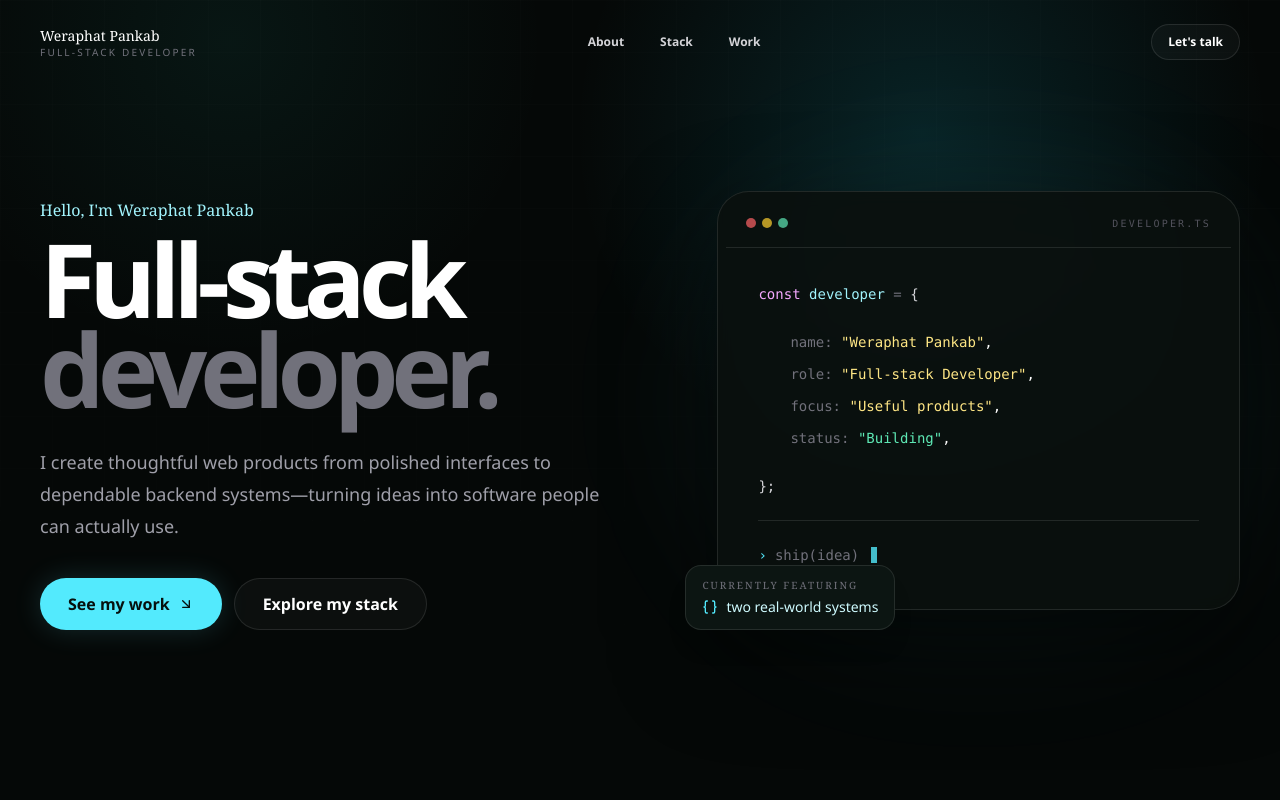
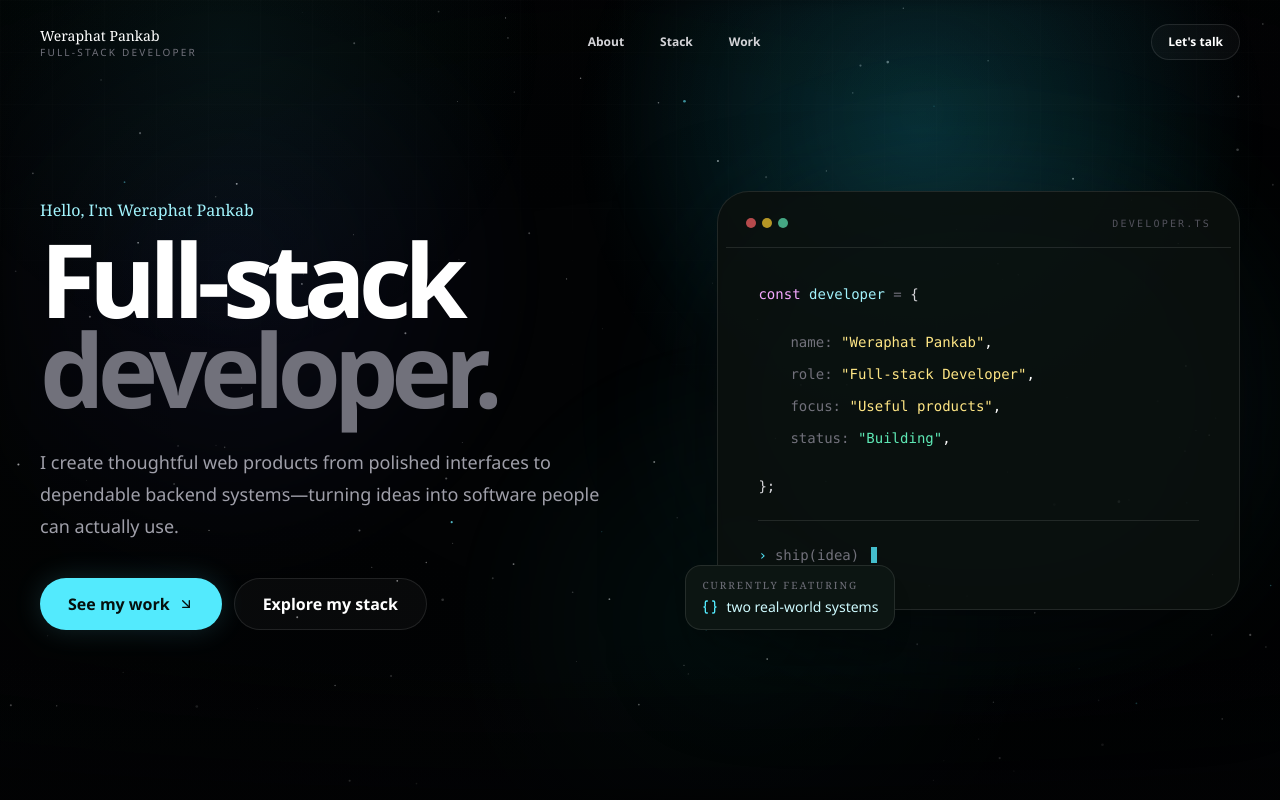
Before and after one commit to pgplagrob/MyProfile, a Next.js app: page / in a window 1280 px wide. Shown: the top 800 px of the page. Built offline with nearby package versions, Linux system fonts and the light colour scheme.

Commit message:
feat: add cosmic portfolio motion

```diff
--- a/src/app/globals.css
+++ b/src/app/globals.css
@@ -27,6 +27,7 @@ body {
   background: var(--background);
   color: var(--foreground);
   font-family: "Segoe UI", Arial, Helvetica, sans-serif;
+  overflow-x: hidden;
 }
 
 ::selection {
@@ -39,6 +40,46 @@ body {
     linear-gradient(rgb(255 255 255 / 0.035) 1px, transparent 1px),
     linear-gradient(90deg, rgb(255 255 255 / 0.035) 1px, transparent 1px);
   background-size: 52px 52px;
+}
+
+.cosmic-canvas {
+  opacity: 0;
+  animation: cosmic-fade-in 1.8s ease-out forwards;
+}
+
+.cosmic-nebula {
+  background:
+    radial-gradient(circle at 72% 14%, rgb(34 211 238 / 0.11), transparent 28%),
+    radial-gradient(circle at 18% 34%, rgb(99 102 241 / 0.08), transparent 27%),
+    radial-gradient(circle at 58% 78%, rgb(20 184 166 / 0.07), transparent 30%);
+  filter: blur(8px);
+}
+
+.cosmic-vignette {
+  background:
+    linear-gradient(to bottom, rgb(2 3 4 / 0.12), transparent 15%, transparent 82%, rgb(2 3 4 / 0.72)),
+    radial-gradient(ellipse at center, transparent 35%, rgb(2 3 4 / 0.48) 100%);
+}
+
+.reveal-ready [data-reveal] {
+  opacity: 0;
+  filter: blur(7px);
+  transform: translateY(34px) scale(0.992);
+  transition:
+    opacity 900ms cubic-bezier(0.22, 1, 0.36, 1),
+    transform 900ms cubic-bezier(0.22, 1, 0.36, 1),
+    filter 900ms cubic-bezier(0.22, 1, 0.36, 1);
+  will-change: opacity, transform, filter;
+}
+
+.reveal-ready [data-reveal].is-visible {
+  opacity: 1;
+  filter: blur(0);
+  transform: translateY(0) scale(1);
+}
+
+@keyframes cosmic-fade-in {
+  to { opacity: 1; }
 }
 
 .section-label {
@@ -67,4 +108,10 @@ body {
     animation-iteration-count: 1 !important;
     transition-duration: 0.01ms !important;
   }
+
+  [data-reveal] {
+    opacity: 1 !important;
+    filter: none !important;
+    transform: none !important;
+  }
 }
--- a/src/app/page.tsx
+++ b/src/app/page.tsx
@@ -19,6 +19,7 @@ import {
 
 import { CopyLineId } from "@/components/copy-line-id";
 import { SiteHeader } from "@/components/site-header";
+import { AmbientEffects } from "@/components/ambient-effects";
 import { Badge } from "@/components/ui/badge";
 import { Button } from "@/components/ui/button";
 import { Card, CardContent } from "@/components/ui/card";
@@ -122,13 +123,14 @@ const erpModules = [
 
 export default function Home() {
   return (
-    <main id="top" className="relative overflow-hidden bg-[#050807] text-white">
+    <main id="top" className="relative isolate overflow-hidden bg-[#020304] text-white">
+      <AmbientEffects />
       <div className="pointer-events-none absolute inset-x-0 top-0 h-[52rem] bg-[radial-gradient(circle_at_72%_16%,rgba(34,211,238,0.13),transparent_30%),radial-gradient(circle_at_18%_5%,rgba(45,212,191,0.07),transparent_24%)]" />
       <div className="bg-grid pointer-events-none absolute inset-x-0 top-0 h-[52rem] opacity-30 [mask-image:linear-gradient(to_bottom,black,transparent)]" />
 
       <SiteHeader />
 
-      <section className="relative mx-auto grid w-full max-w-7xl items-center gap-12 px-5 pb-20 pt-12 sm:px-8 lg:min-h-[calc(100svh-88px)] lg:grid-cols-[1.08fr_0.92fr] lg:gap-16 lg:px-10 lg:pb-28 lg:pt-8">
+      <section data-reveal className="relative mx-auto grid w-full max-w-7xl items-center gap-12 px-5 pb-20 pt-12 sm:px-8 lg:min-h-[calc(100svh-88px)] lg:grid-cols-[1.08fr_0.92fr] lg:gap-16 lg:px-10 lg:pb-28 lg:pt-8">
         <div className="max-w-3xl">
           <div className="mb-3 flex items-center gap-3 sm:mb-7">
             {/* <span className="relative flex size-2.5">
@@ -245,6 +247,7 @@ export default function Home() {
       </section> */}
 
       <section
+        data-reveal
         id="about"
         className="scroll-mt-20 px-5 py-16 sm:px-8 sm:py-24 lg:px-10 lg:py-32"
       >
@@ -293,8 +296,9 @@ export default function Home() {
       </section>
 
       <section
+        data-reveal
         id="stack"
-        className="scroll-mt-20 border-y border-white/8 bg-[#080d0b] px-5 py-16 sm:px-8 sm:py-24 lg:px-10 lg:py-32"
+        className="relative scroll-mt-20 border-y border-white/8 bg-black/20 px-5 py-16 backdrop-blur-[1px] sm:px-8 sm:py-24 lg:px-10 lg:py-32"
       >
         <div className="mx-auto w-full max-w-7xl">
           <div className="grid gap-8 lg:grid-cols-2 lg:items-end">
@@ -333,6 +337,7 @@ export default function Home() {
       </section>
 
       <section
+        data-reveal
         id="work"
         className="scroll-mt-20 px-5 py-16 sm:px-8 sm:py-24 lg:px-10 lg:py-32"
       >
@@ -590,6 +595,7 @@ export default function Home() {
       </section>
 
       <section
+        data-reveal
         id="contact"
         className="scroll-mt-20 px-5 pb-8 pt-12 sm:px-8 lg:px-10"
       >
@@ -625,7 +631,7 @@ export default function Home() {
         </div>
       </section>
 
-      <footer className="mx-auto flex w-full max-w-7xl flex-col gap-3 px-5 py-8 text-xs text-zinc-600 sm:flex-row sm:items-center sm:justify-between sm:px-8 lg:px-10">
+      <footer data-reveal className="relative mx-auto flex w-full max-w-7xl flex-col gap-3 px-5 py-8 text-xs text-zinc-600 sm:flex-row sm:items-center sm:justify-between sm:px-8 lg:px-10">
         <p className="font-mono">Designed &amp; built with Next.js</p>
       </footer>
     </main>
--- /dev/null
+++ b/src/components/ambient-effects.tsx
@@ -0,0 +1,144 @@
+"use client";
+
+import { useEffect, useRef } from "react";
+
+type Star = {
+  x: number;
+  y: number;
+  radius: number;
+  opacity: number;
+  depth: number;
+  phase: number;
+  cool: boolean;
+};
+
+export function AmbientEffects() {
+  const canvasRef = useRef<HTMLCanvasElement>(null);
+
+  useEffect(() => {
+    const canvas = canvasRef.current;
+    if (!canvas) return;
+
+    const context = canvas.getContext("2d");
+    if (!context) return;
+
+    const surface: HTMLCanvasElement = canvas;
+    const painter: CanvasRenderingContext2D = context;
+
+    const reducedMotion = window.matchMedia("(prefers-reduced-motion: reduce)");
+    const pointer = { x: 0, y: 0, targetX: 0, targetY: 0 };
+    let stars: Star[] = [];
+    let width = window.innerWidth;
+    let height = window.innerHeight;
+    let scroll = window.scrollY;
+    let targetScroll = window.scrollY;
+    let animationFrame = 0;
+
+    function createStars() {
+      const count = Math.min(240, Math.max(90, Math.round((width * height) / 7200)));
+      stars = Array.from({ length: count }, (_, index) => ({
+        x: Math.random() * width,
+        y: Math.random() * height,
+        radius: index % 19 === 0 ? 1.35 : 0.35 + Math.random() * 0.75,
+        opacity: 0.22 + Math.random() * 0.62,
+        depth: 0.25 + Math.random() * 0.9,
+        phase: Math.random() * Math.PI * 2,
+        cool: index % 11 === 0,
+      }));
+    }
+
+    function resize() {
+      width = window.innerWidth;
+      height = window.innerHeight;
+      const pixelRatio = Math.min(window.devicePixelRatio || 1, 2);
+      surface.width = Math.round(width * pixelRatio);
+      surface.height = Math.round(height * pixelRatio);
+      surface.style.width = `${width}px`;
+      surface.style.height = `${height}px`;
+      painter.setTransform(pixelRatio, 0, 0, pixelRatio, 0, 0);
+      createStars();
+    }
+
+    function draw(time = 0) {
+      painter.clearRect(0, 0, width, height);
+      pointer.x += (pointer.targetX - pointer.x) * 0.035;
+      pointer.y += (pointer.targetY - pointer.y) * 0.035;
+      scroll += (targetScroll - scroll) * 0.045;
+
+      for (const star of stars) {
+        const x = star.x + pointer.x * star.depth * 15;
+        const rawY = star.y - scroll * star.depth * 0.035 + pointer.y * star.depth * 9;
+        const y = ((rawY % height) + height) % height;
+        const twinkle = reducedMotion.matches
+          ? 1
+          : 0.76 + Math.sin(time * 0.0011 + star.phase) * 0.24;
+
+        painter.beginPath();
+        painter.fillStyle = star.cool
+          ? `rgba(103, 232, 249, ${star.opacity * twinkle})`
+          : `rgba(255, 255, 255, ${star.opacity * twinkle})`;
+        painter.arc(x, y, star.radius, 0, Math.PI * 2);
+        painter.fill();
+      }
+
+      if (!reducedMotion.matches) {
+        animationFrame = window.requestAnimationFrame(draw);
+      }
+    }
+
+    function onPointerMove(event: PointerEvent) {
+      pointer.targetX = event.clientX / width - 0.5;
+      pointer.targetY = event.clientY / height - 0.5;
+    }
+
+    function onScroll() {
+      targetScroll = window.scrollY;
+    }
+
+    resize();
+    draw();
+    window.addEventListener("resize", resize);
+    window.addEventListener("pointermove", onPointerMove, { passive: true });
+    window.addEventListener("scroll", onScroll, { passive: true });
+
+    const revealTargets = Array.from(
+      document.querySelectorAll<HTMLElement>("[data-reveal]"),
+    );
+    let observer: IntersectionObserver | undefined;
+
+    if (reducedMotion.matches) {
+      revealTargets.forEach((target) => target.classList.add("is-visible"));
+    } else {
+      document.documentElement.classList.add("reveal-ready");
+      observer = new IntersectionObserver(
+        (entries) => {
+          for (const entry of entries) {
+            if (entry.isIntersecting) {
+              entry.target.classList.add("is-visible");
+              observer?.unobserve(entry.target);
+            }
+          }
+        },
+        { rootMargin: "0px 0px -8% 0px", threshold: 0.1 },
+      );
+      revealTargets.forEach((target) => observer?.observe(target));
+    }
+
+    return () => {
+      window.cancelAnimationFrame(animationFrame);
+      window.removeEventListener("resize", resize);
+      window.removeEventListener("pointermove", onPointerMove);
+      window.removeEventListener("scroll", onScroll);
+      observer?.disconnect();
+      document.documentElement.classList.remove("reveal-ready");
+    };
+  }, []);
+
+  return (
+    <div className="pointer-events-none fixed inset-0 z-0 overflow-hidden" aria-hidden="true">
+      <canvas ref={canvasRef} className="cosmic-canvas absolute inset-0" />
+      <div className="cosmic-nebula absolute inset-0" />
+      <div className="cosmic-vignette absolute inset-0" />
+    </div>
+  );
+}
```
